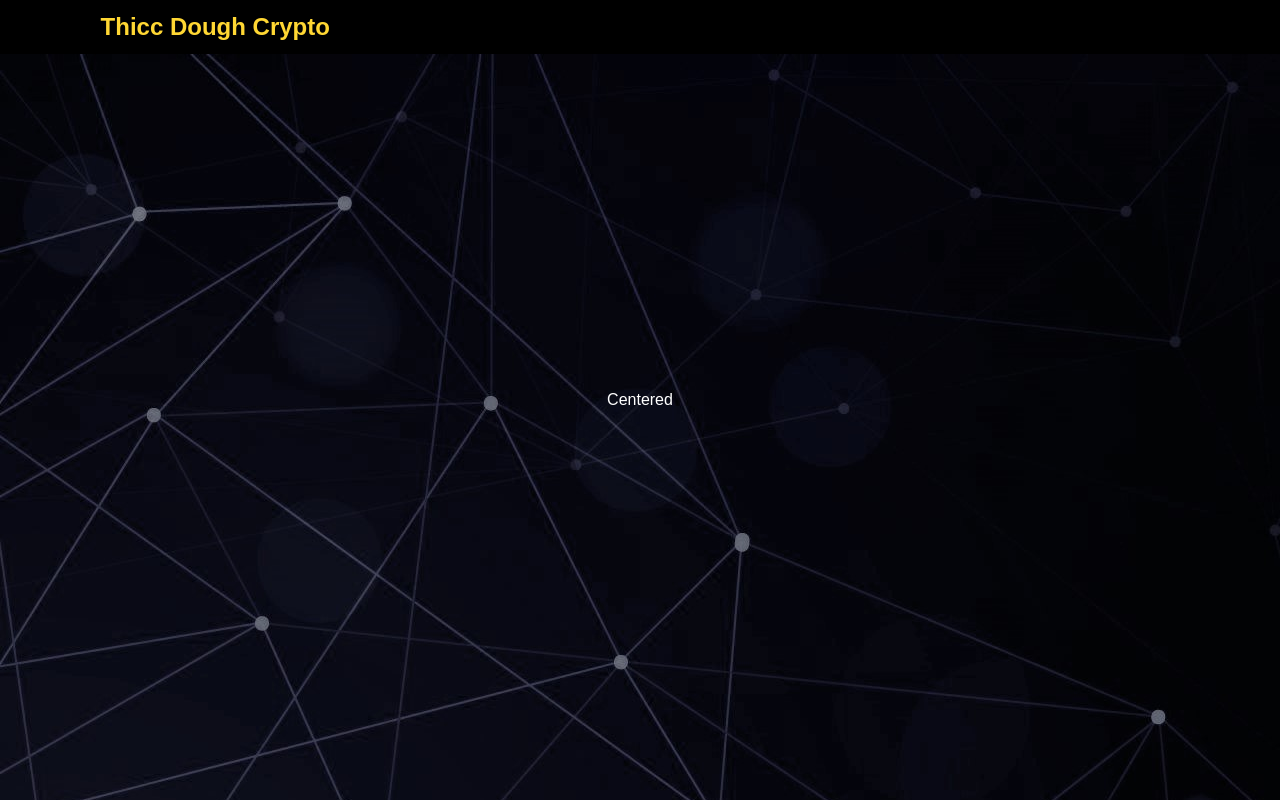
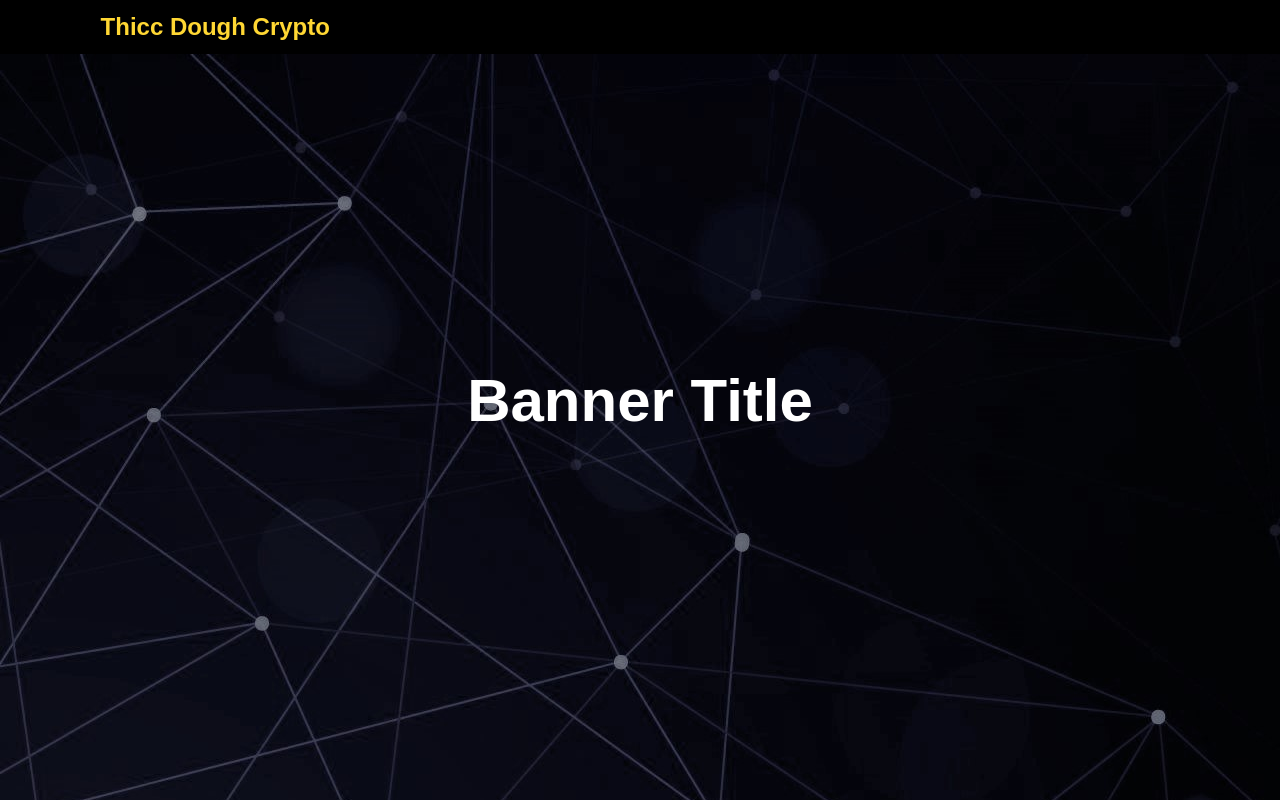
Before and after one commit to AminaOti/python-trading-bot-front-end, a Vue app: page / in a window 1280 px wide. Shown: the top 800 px of the page. Built offline with nearby package versions, Linux system fonts and the light colour scheme.

Commit message:
feat: add banner title

```diff
--- a/src/components/BannerComponent.vue
+++ b/src/components/BannerComponent.vue
@@ -2,20 +2,22 @@
   <div class="container">
     <img src="../assets/images/BannerComponentBackground.jpeg" alt="Snow" />
     <header>
-      <div class="centered">Centered</div>
+      <div class="centered"><BannerTitle /></div>
     </header>
   </div>
 </template>
 
 <script>
 import "../assets/styles/theme-colors.scss";
-import AddTodoItem from "./AddTodo.vue";
+import BannerTitle from "./BannerTitle.vue";
 
 export default {
   name: "BannerComponent",
   props: {
     bannerTitle: String,
-    AddTodoItem,
+  },
+  components: {
+    BannerTitle,
   },
   data() {
     return {};
--- /dev/null
+++ b/src/components/BannerTitle.vue
@@ -0,0 +1,20 @@
+<template>
+  <h1>Banner Title</h1>
+</template>
+
+<script>
+export default {
+  name: "BannerTitle",
+  data() {
+    return {
+      input: "",
+    };
+  },
+};
+</script>
+
+<style scoped>
+.h1 {
+  color: white;
+}
+</style>
```
